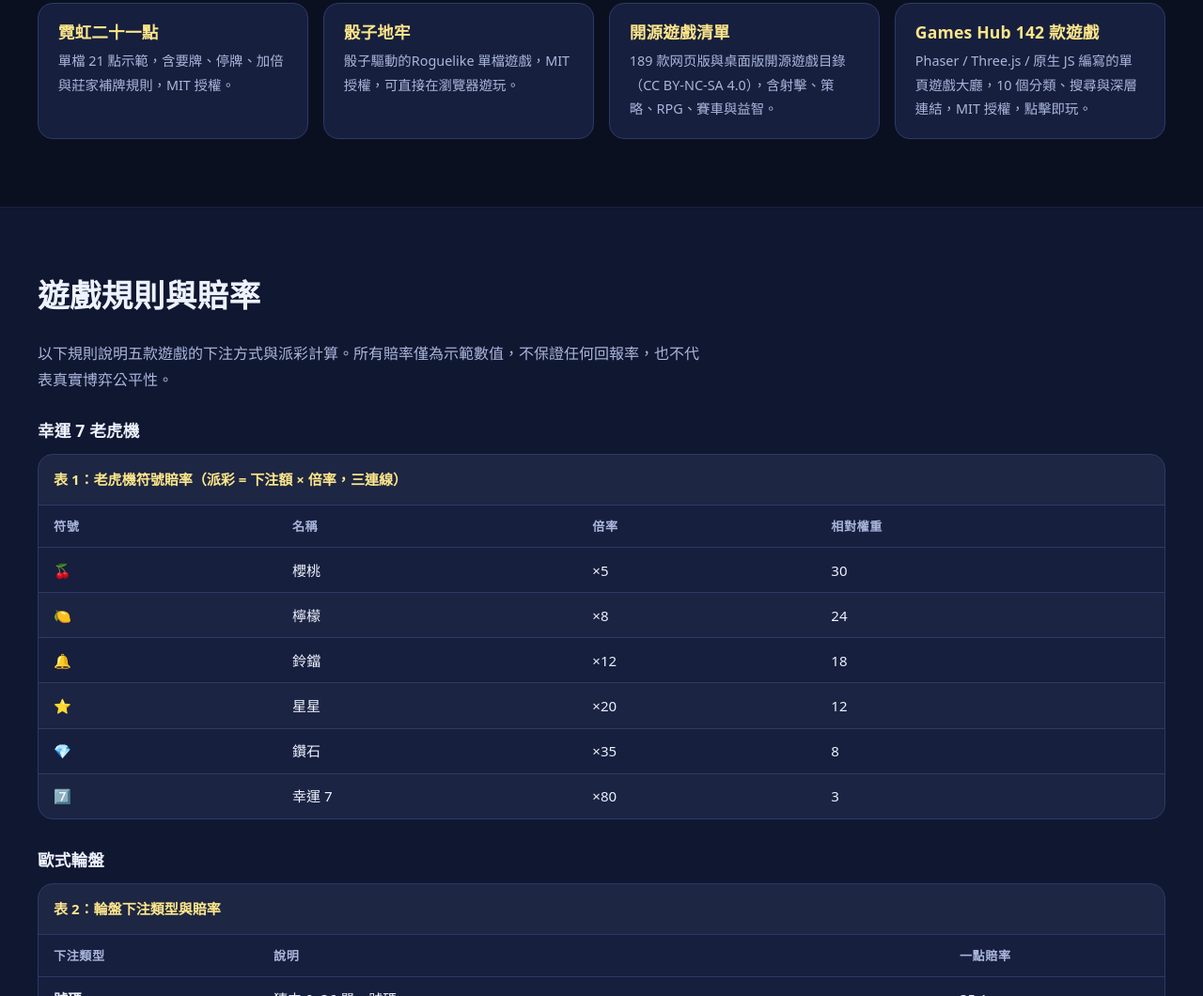
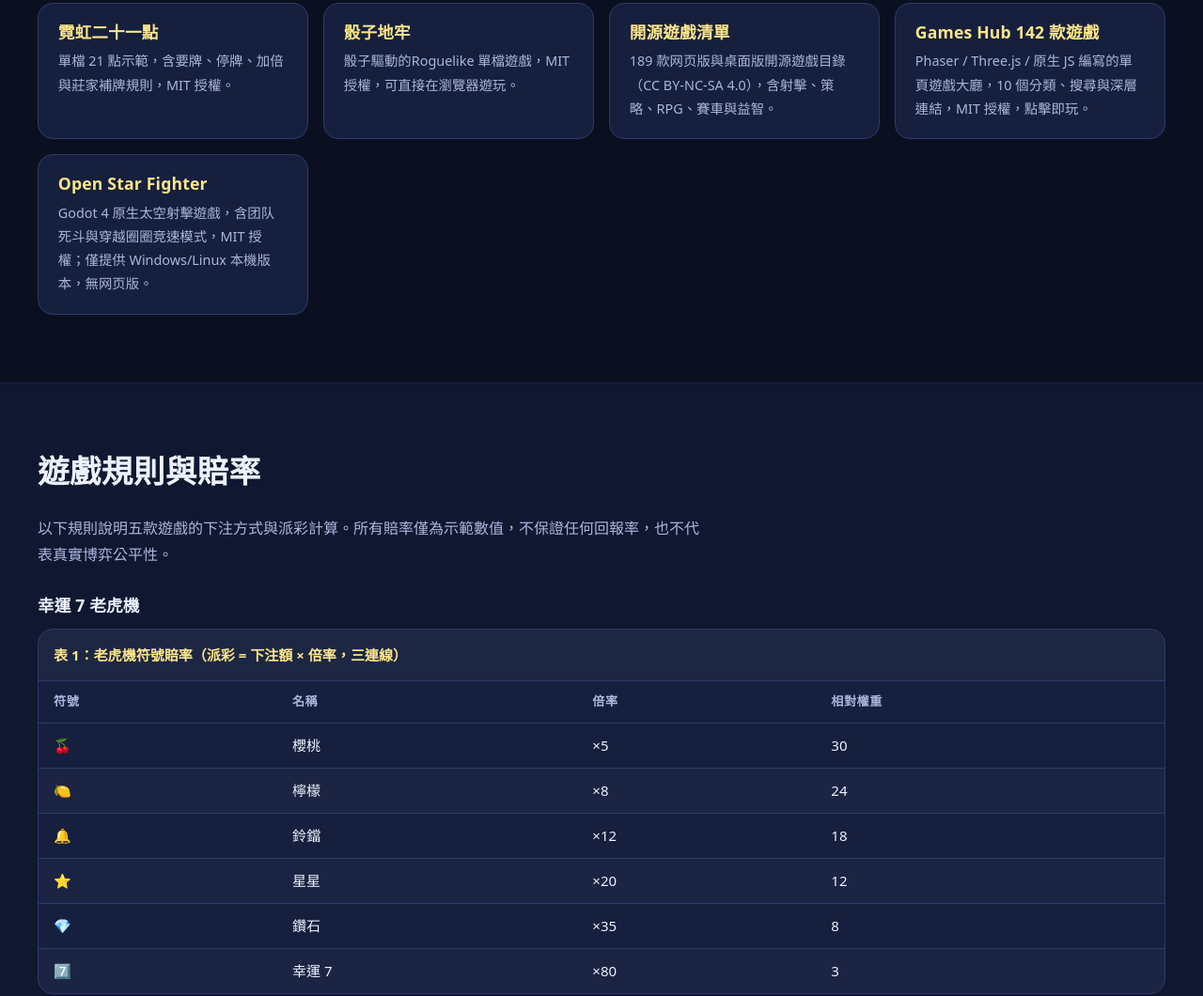
Before and after one commit to vip-4/lucky-7-casino, a plain HTML site: page index.html in a window 1280 px wide. Shown: the part 2559-3619 px from the top of the page at 94% size. Drawn offline with Linux system fonts and the light colour scheme.

```diff
--- a/index.html
+++ b/index.html
@@ -535,6 +535,10 @@
                 <h3>Games Hub 142 款遊戲</h3>
                 <p>Phaser / Three.js / 原生 JS 編寫的單頁遊戲大廳，10 個分類、搜尋與深層連結，MIT 授權，點擊即玩。</p>
               </a>
+              <a class="link-card" href="https://teeeece.itch.io/open-star-fighter" rel="noopener noreferrer">
+                <h3>Open Star Fighter</h3>
+                <p>Godot 4 原生太空射擊遊戲，含团队死斗與穿越圈圈竞速模式，MIT 授權；僅提供 Windows/Linux 本機版本，無网页版。</p>
+              </a>
             </div>
           </div>
         </div>
@@ -701,6 +705,7 @@
                 <tr><th scope="row">Puzzle</th><td>GitHub: sidhant947/Puzzle</td><td>Flutter / Dart</td><td>GPL-3.0</td></tr>
                 <tr><th scope="row">mini-browser-games</th><td>GitHub: wangzifan396-wzf/mini-browser-games</td><td>單檔 HTML5 / Canvas</td><td>MIT</td></tr>
                 <tr><th scope="row">LibreCorsa</th><td>GitHub: KhazP/librecorsa（僅概念參考，未使用其程式碼或素材）</td><td>Next.js / Three.js</td><td>AGPL-3.0</td></tr>
+                <tr><th scope="row">Open Star Fighter</th><td>GitHub: teeeece/godot_open_star_fighter（僅概念參考，未使用其程式碼或素材）</td><td>Godot 4 / GDScript</td><td>MIT</td></tr>
                 <tr><th scope="row">Open-Source-Games</th><td>GitHub: 201flaviosilva-labs/Open-Source-Games</td><td>Markdown 目錄 / Jekyll</td><td>CC BY-NC-SA 4.0</td></tr>
                 <tr><th scope="row">Games Hub</th><td>GitHub: sausi-7/games</td><td>Phaser / Three.js / 原生 JS</td><td>MIT</td></tr>
               </tbody>
```
